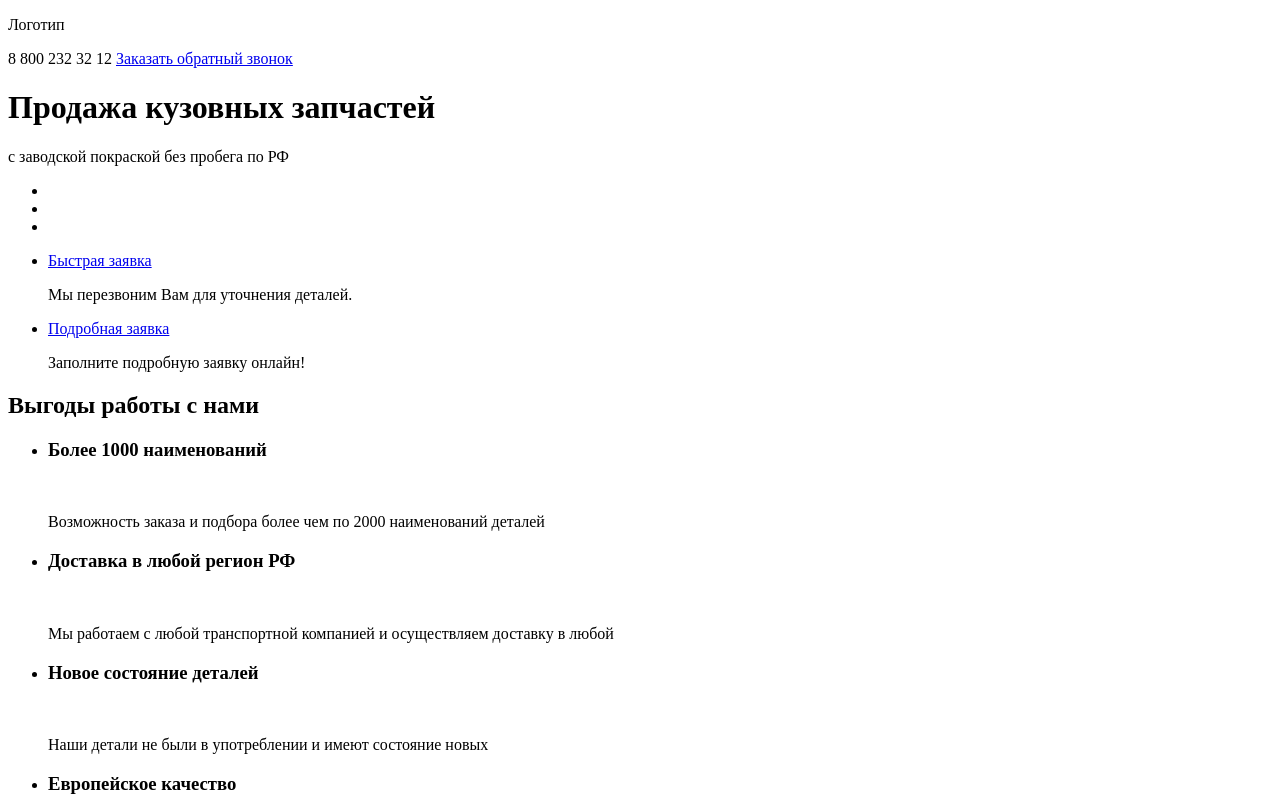
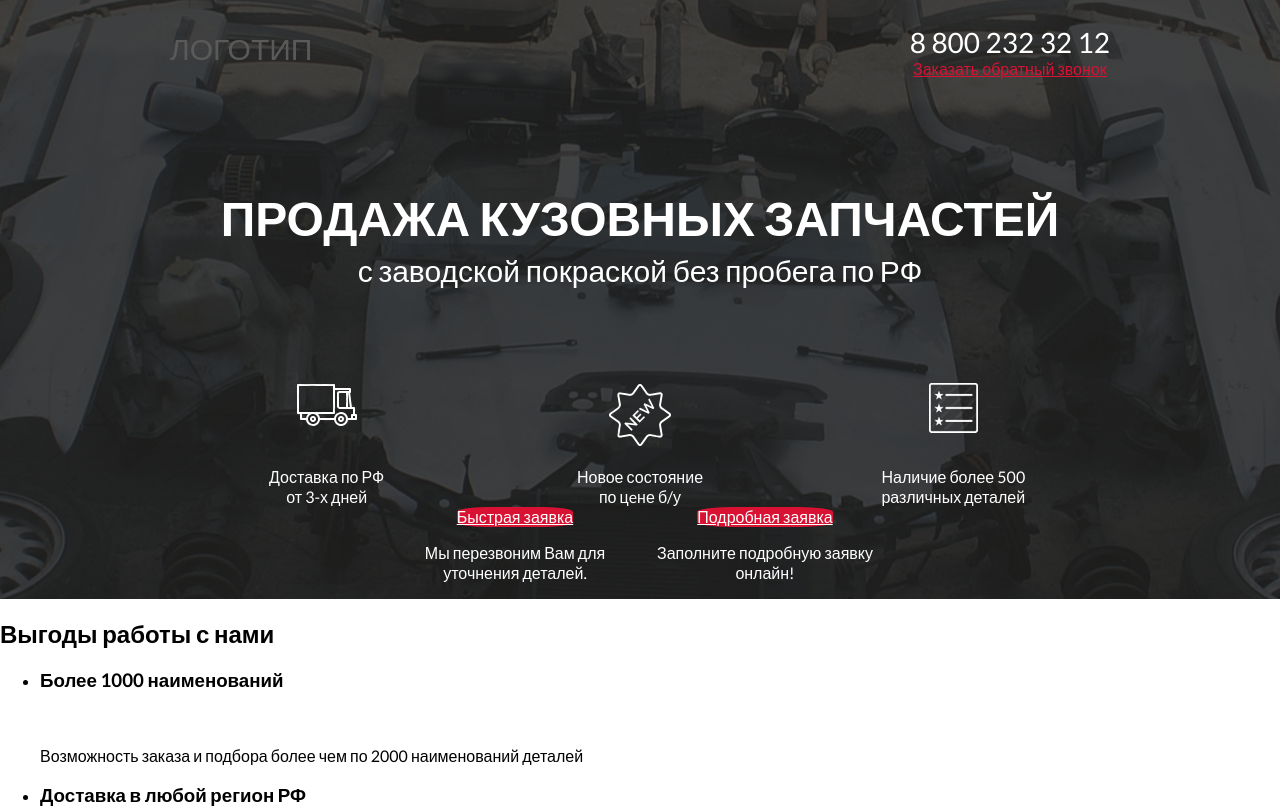
Before and after one commit to Nipokana/car-repair, a plain HTML site: page index.html in a window 1280 px wide. Shown: the top 810 px of the page. Drawn offline with Linux system fonts and the light colour scheme.

Commit message:
Стилизация шапки
Начал выполнение стилизации шапки лендинга а так же задал глобальный шрифт для страницы и подключил его через google

```diff
--- a/#source/scss/style.scss
+++ b/#source/scss/style.scss
@@ -0,0 +1,97 @@
+%margins {
+  margin: 0;
+  padding: 0;
+}
+%wrapper {
+  width: 940px;
+  margin: 0 auto;
+}
+
+$colorRed: #d91233;
+
+body {
+  font-family: 'Lato', sans-serif;
+  @extend %margins;
+}
+
+.main-header {
+  background-image: url("../img/header__img.png");
+  background-repeat: no-repeat;
+  background-position: center;
+  color: #ffffff;
+  text-align: center;
+  &__wrapper {
+    @extend %wrapper;
+  }
+  &__container {
+    display: flex;
+    justify-content: space-between;
+    padding-top: 25px;
+  }
+  &__title {
+    font-size: 48px;
+    text-transform: uppercase;
+    @extend %margins;
+    margin-top: 110px;
+  }
+  &__subtitle {
+    font-size: 30px;
+    line-height: 46px;
+    @extend %margins;
+  }
+  &__features-list {
+    @extend %margins;
+    list-style: none;
+    display: flex;
+    justify-content: space-around;
+    margin-top: 90px;
+  }
+  &__features-item {
+    width: 180px;
+    display: flex;
+    flex-direction: column;
+    align-items: center;
+    justify-content: space-between;
+  }
+  &__features-text {
+    @extend %margins;
+    padding-top: 20px;
+  }
+  &__requests-list {
+    list-style: none;
+    display: flex;
+    justify-content: center;
+    @extend %margins;
+  }
+  &__requests-item {
+    width: 250px;
+  }
+}
+
+.phone {
+  display:flex;
+  flex-direction: column;
+  @extend %margins;
+  &__number {
+    font-size: 28px;
+  }
+  &__back-call {
+    font-size: 16px;
+    color: #d91233;
+  }
+}
+
+.logo {
+  @extend %margins;
+  font-size: 30px;
+  line-height: 46px;
+  color: #5a5a5a;
+  text-transform: uppercase;
+}
+
+.button {
+  display: inline-block;
+  border-radius: 25%;
+  background-color: $colorRed;
+  color: #ffffff;
+}
--- a/index.html
+++ b/index.html
@@ -2,21 +2,26 @@
 <html lang="ru" dir="ltr">
   <head>
     <meta charset="utf-8">
+    <link rel="stylesheet" href="css/style.css">
+    <link href="https://fonts.googleapis.com/css?family=Lato:400,700&display=swap" rel="stylesheet">
     <title></title>
   </head>
   <body>
     <header class="main-header">
+      <div class="main-header__wrapper">
+        <div class="main-header__container">
           <p class="logo">Логотип</p>
           <p class="phone">
             <span class="phone__number">8 800 232 32 12</span>
             <a class="phone__back-call" href="#">Заказать обратный звонок</a>
           </p>
+        </div>
         <h1 class="main-header__title">Продажа кузовных запчастей</h1>
         <p class="main-header__subtitle">с заводской покраской без пробега по РФ</p>
         <ul class="main-header__features-list">
-        <li class="main-header__features-item"><img class="main-header__features-img" src="" alt=""></li>
-        <li class="main-header__features-item"><img class="main-header__features-img" src="" alt=""></li>
-        <li class="main-header__features-item"><img class="main-header__features-img" src="" alt=""></li>
+          <li class="main-header__features-item"><img class="main-header__features-img" src="img/features__img1.png" alt=""><p class="main-header__features-text">Доставка по РФ<br>от 3-х дней</p></li>
+          <li class="main-header__features-item"><img class="main-header__features-img" src="img/features__img2.png" alt=""><p class="main-header__features-text">Новое состояние<br>по цeне б/у</p></li>
+          <li class="main-header__features-item"><img class="main-header__features-img" src="img/features__img3.png" alt=""><p class="main-header__features-text">Наличие более 500 различных деталей</p></li>
         </ul>
         <ul class="main-header__requests-list">
           <li class="main-header__requests-item">
@@ -28,7 +33,9 @@
             <p class="main-header__requests-desc">Заполните подробную заявку онлайн!</p>
           </li>
         </ul>
+      </div>
     </header>
+
     <section class="benefits">
       <h2 class="benefits__title visually-hidden">Выгоды работы с нами</h2>
       <ul class="benefits__list">
```
Also changed, not shown: #source/css/style.css (added), css/style.css (added), img/features__img1.png (added), img/features__img2.png (added), img/features__img3.png (added), img/header__img.png (added), 1 other file. Lines whose indentation alone changed are shown as unchanged.
